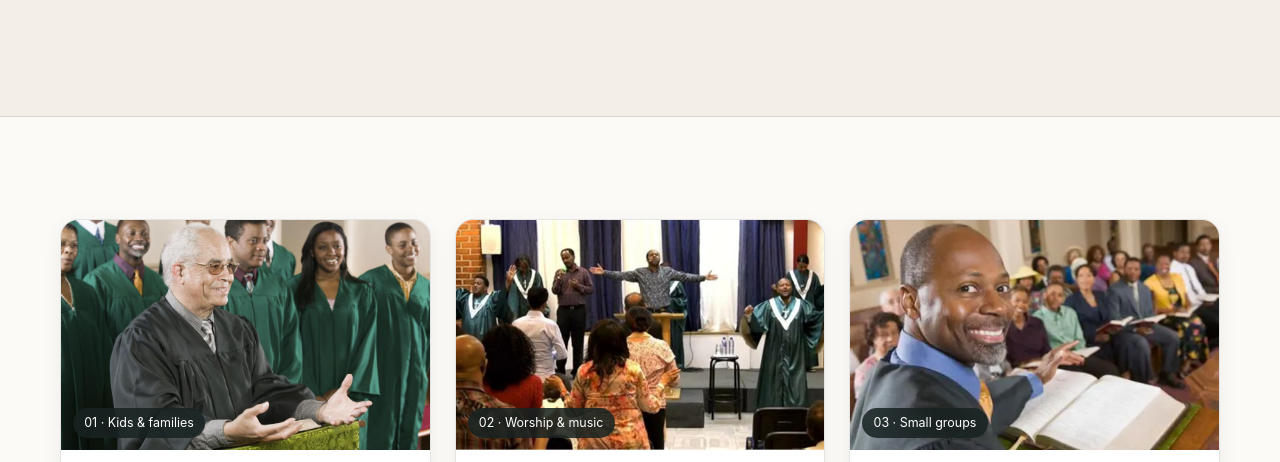
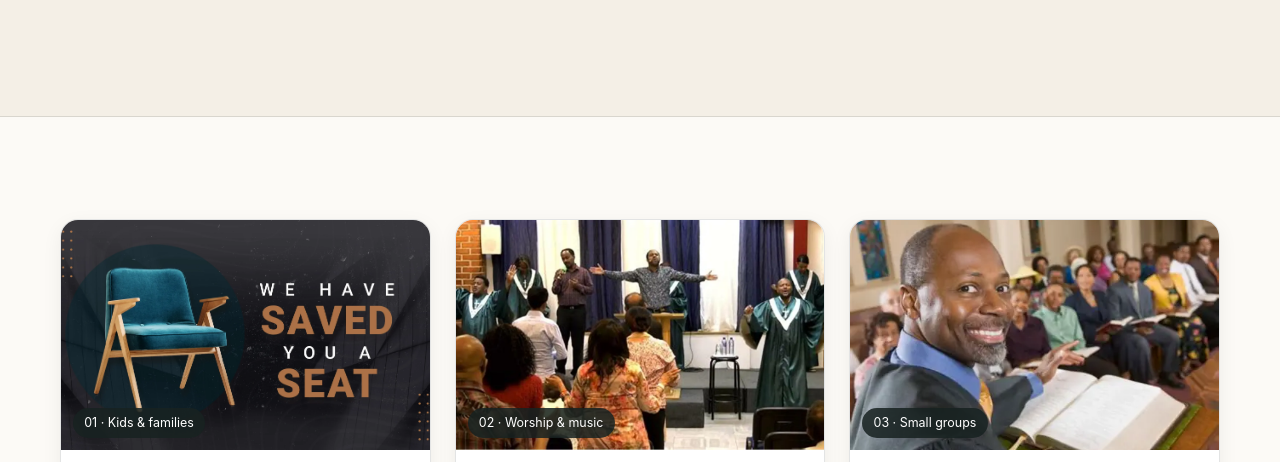
Before and after one commit to gale-123/www.fbc.org, a plain HTML site: page pages/ministries.html in a window 1280 px wide. Shown: the part 490-952 px from the top of the page. Drawn offline with Linux system fonts and the light colour scheme.

Commit message:
Update ministry image source for kids ministry

```diff
--- a/pages/ministries.html
+++ b/pages/ministries.html
@@ -79,7 +79,7 @@
       <div class="container">
         <div class="ministry-grid">
           <article class="ministry-card ministry-card-large reveal">
-            <div class="ministry-image"><img src="../image/R.jpg" alt="Illustrated children learning together"><span class="image-label">01 · Kids &amp; families</span></div>
+            <div class="ministry-image"><img src="../image/seat.webp" alt="Illustrated children learning together"><span class="image-label">01 · Kids &amp; families</span></div>
             <div class="ministry-card-body"><h3>Wonder is a spiritual practice.</h3><p>Safe, joyful spaces for children and the grownups who love them every Sunday during worship.</p><a href="../index.html#contact" class="arrow-link">Connect with kids ministry <span aria-hidden="true">↗</span></a></div>
           </article>
           <article class="ministry-card reveal reveal-delay">
```
